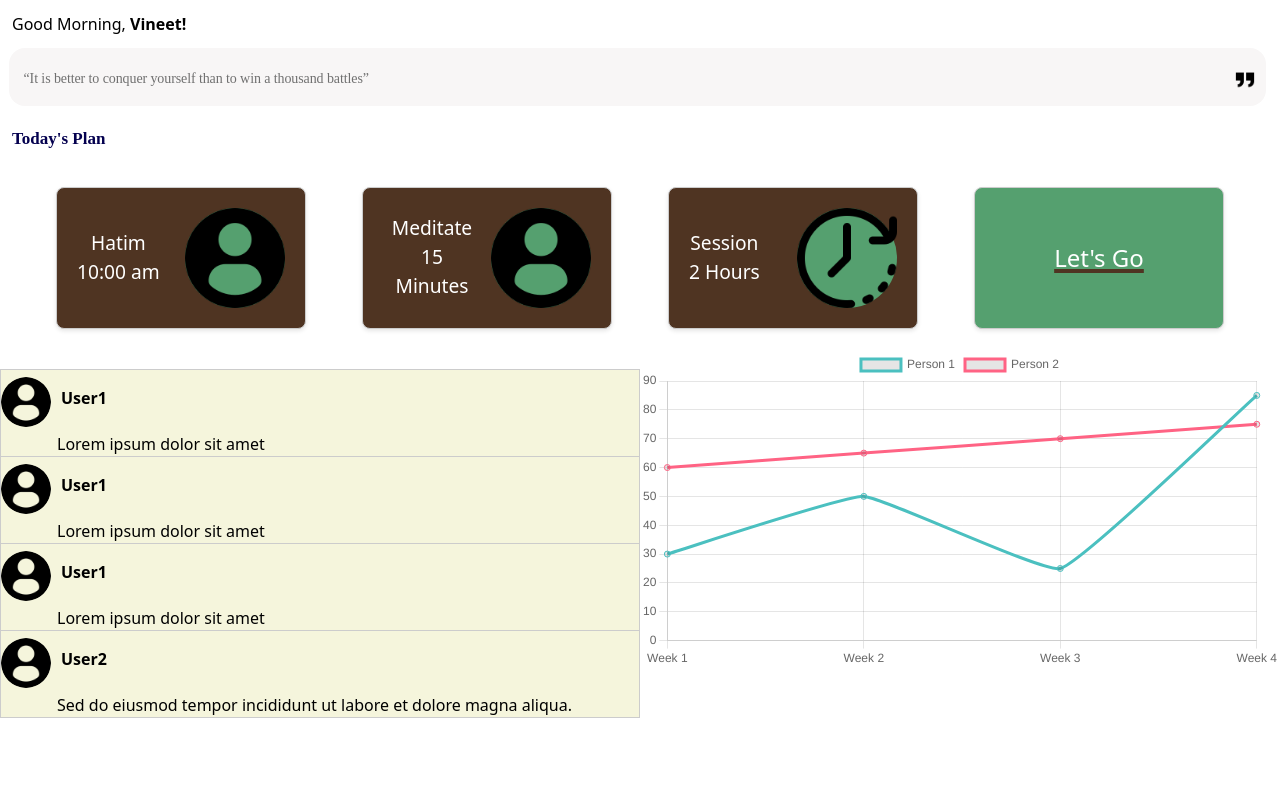
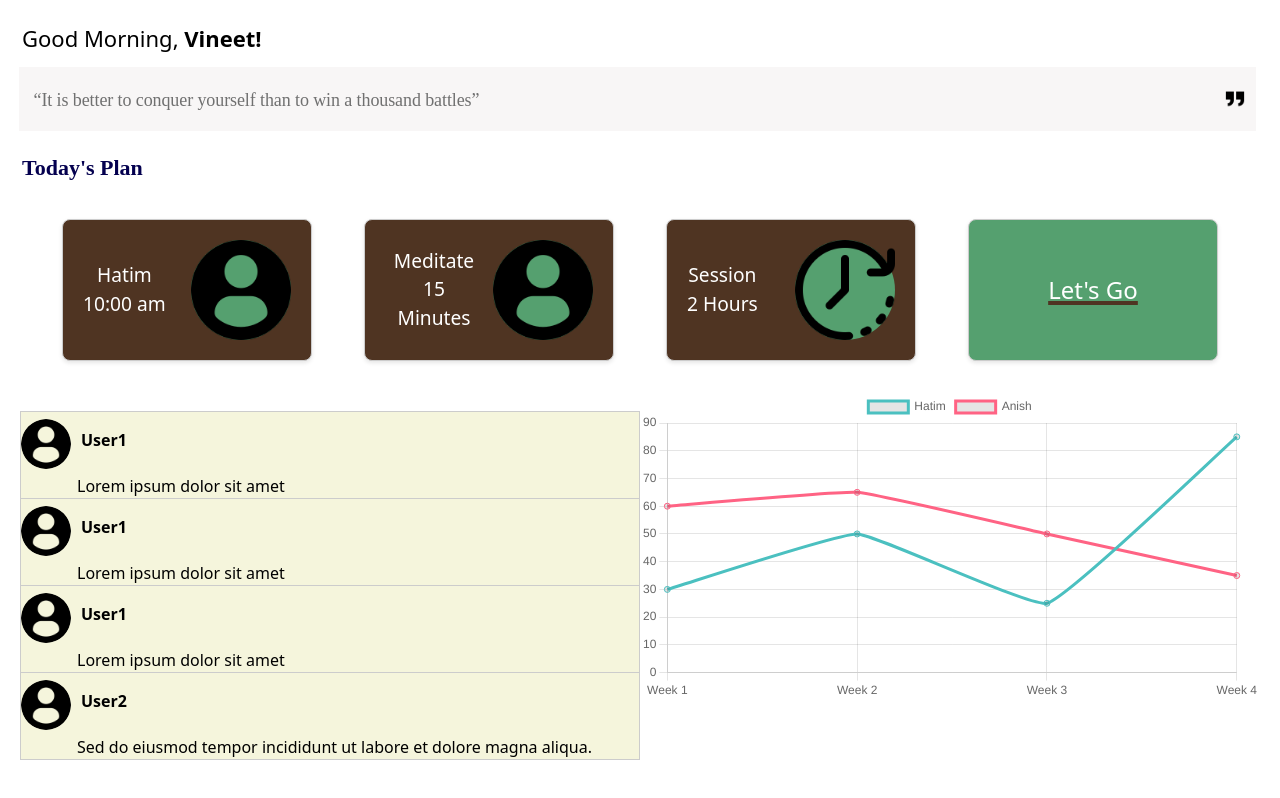
Before and after one commit to akshatbiniwale/hmi-therapy-ease, a React (Vite) app in the folder client/: page /counsellor in a window 1280 px wide. Built offline with nearby package versions, Linux system fonts and the light colour scheme.

Commit message:
counsellorv2.2
Signed-off-by: Virinchi26 <virinchishettigar26@gmail.com>

```diff
--- a/client/src/css/Counsellor.css
+++ b/client/src/css/Counsellor.css
@@ -3,8 +3,21 @@
   flex-wrap: wrap;
   justify-content: space-evenly;
   gap: 20px;
-  /* Adjust the gap between cards */
   padding: 20px;
+}
+
+.container {
+  padding: 10px;
+}
+
+
+.size {
+  font-size: 22px;
+}
+
+
+.desc {
+  font-size: 18px;
 }
 
 .card {
@@ -40,7 +53,6 @@
 .text {
   text-align: center;
   margin-right: 10px;
-  /* Adjust the space between text and image */
   color: white;
   font-size: 1.2rem;
 }
@@ -80,17 +92,20 @@
 
 .left-section {
   width: 50%;
-  /* Adjust as needed */
   float: left;
   background-color: beige;
   margin-top: 20px;
   border: 1px solid #ccc;
+  display: inline-block;
+  vertical-align: top;
+  margin-bottom: 20px;
 }
 
 .right-section {
   width: 50%;
-  /* Adjust as needed */
   float: right;
+  display: inline-block;
+  vertical-align: top;
 }
 
 .message-container {
@@ -111,6 +126,8 @@
   border-radius: 50%;
   margin-right: 10px;
   margin-top: 7px;
+  /* margin-left: px; */
+  /* margin-left: 0.5rem; */
 }
 
 .username {
--- a/client/src/pages/Counsellor.jsx
+++ b/client/src/pages/Counsellor.jsx
@@ -20,24 +20,24 @@ const Message = ({ profilePic, username, message, isLast }) => (
 const chartData = {
   labels: ["Week 1", "Week 2", "Week 3", "Week 4"],
   person1: {
-    name: "Person 1",
+    name: "Hatim",
     scores: [30, 50, 25, 85],
   },
   person2: {
-    name: "Person 2",
-    scores: [60, 65, 70, 75],
+    name: "Anish",
+    scores: [60, 65, 50, 35],
   },
 };
 
 const Counsellor = () => {
   return (
     <>
-      <div className="center mt-3 mb-3 ml-3">
+      <div className="size center mt-3 mb-3 ml-3">
         Good Morning, <span className="font-bold">Vineet!</span>
       </div>
 
-      <div className="rounded-[16px] border-[1px_solid_#F4F4F4] bg-[#F8F6F6] m-[0_14px_20px_9px] flex flex-row justify-between p-[20.5px_11.5px_17.5px_14.5px] w-[calc(100%_-_23px)] box-sizing-border">
-        <span className="break-words font-['Urbanist'] font-normal text-[14px] tracking-[-0.1px] leading-[1.429] text-[#707070]">
+      <div className="sizerounded-[16px] border-[1px_solid_#F4F4F4] bg-[#F8F6F6] m-[0_14px_20px_9px] flex flex-row justify-between p-[20.5px_11.5px_17.5px_14.5px] w-[calc(100%_-_23px)] box-sizing-border">
+        <span className="break-words font-['Urbanist'] tracking-[-0.1px] leading-[1.429] text-[#707070] desc">
           “It is better to conquer yourself than to win a thousand battles”
         </span>
         <span>
@@ -50,7 +50,7 @@ const Counsellor = () => {
       </div>
 
       <div className="ml-3 m-[0_0_15px_0] inline-block self-start break-words font-['Montserrat'] font-bold text-[17px] text-[var(--blue,#04004F)]">
-        Today's Plan
+        <span className="size">Today's Plan</span>
       </div>
 
       <div className="card-container">
@@ -101,6 +101,7 @@ const Counsellor = () => {
 
       {/* Message Section */}
 
+      <div className="container">
         <div className="left-section">
           <div className="message-section">
             <Message
@@ -136,6 +137,7 @@ const Counsellor = () => {
           {/* Render the LineChart component and pass chartData as prop */}
           <LineChart data={chartData} />
         </div>
+      </div>
     </>
   );
 };
```
Lines whose indentation alone changed are shown as unchanged.
